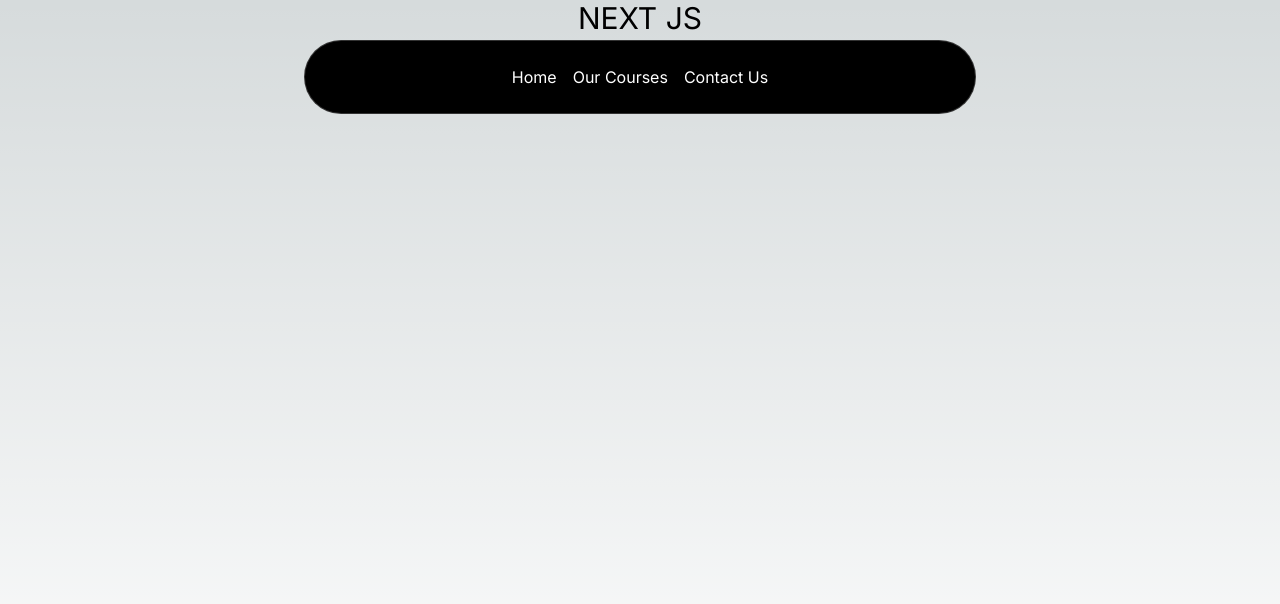
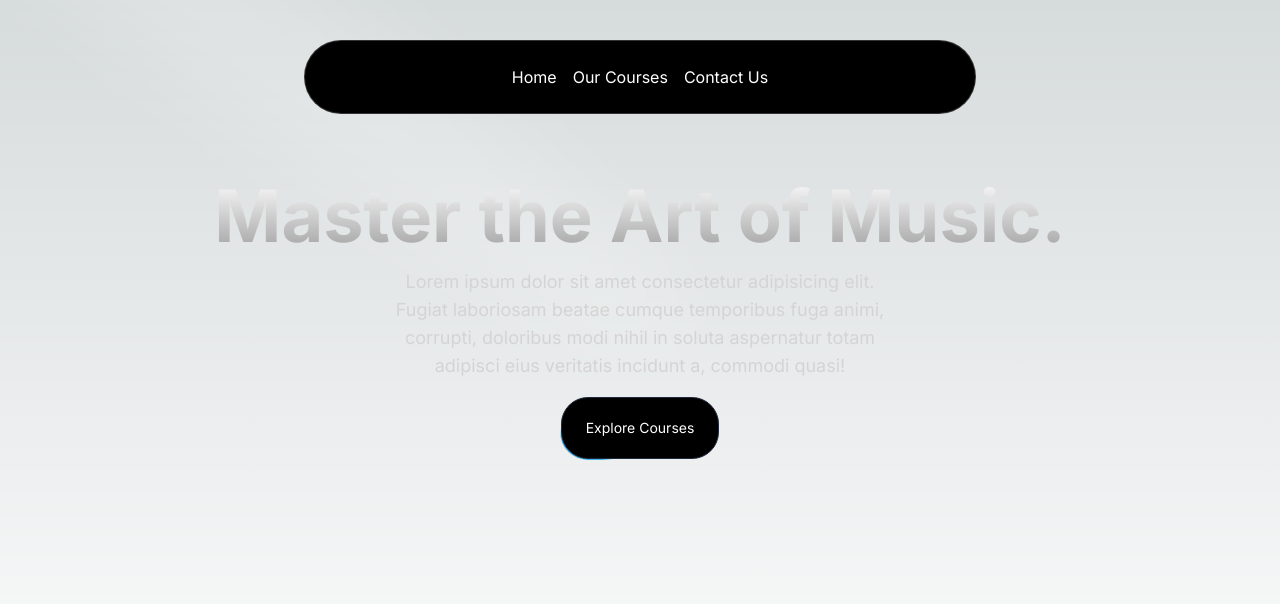
Before and after one commit to Minahil-Muhammad-Moiz/music-academy, a Next.js app: page / in a window 1280 px wide. Shown: the top 604 px of the page. Built offline with nearby package versions, Linux system fonts and the light colour scheme.

Commit message:
completed Hero Section

```diff
--- a/src/app/page.tsx
+++ b/src/app/page.tsx
@@ -1,9 +1,11 @@
+import HeroSection from "@/components/HeroSection";
 import Image from "next/image";
 
 export default function Home() {
   return (
     <main className="min-h-screen bg-black/(0.96) antialiased bg-grid-white/(0.02)">
-      <h1 className="text-3xl text-center">NEXT JS</h1>
+
+      <HeroSection/>
     </main>
   );
 }
--- /dev/null
+++ b/src/components/HeroSection.tsx
@@ -0,0 +1,32 @@
+import Link from 'next/link'
+import React from 'react'
+import { Spotlight } from './ui/Spotlight'
+import { Button } from './ui/moving-border'
+
+function HeroSection() {
+    return (
+        <div className='h-auto md:h-[40rem] w-full flex rounded-md flex-col items-center justify-center relative overflow-hidden mx-auto py-10 md:py-0'>
+            <Spotlight
+                className="-top-40 left-0 md:left-60 md:-top-20"
+                fill="white"
+            />
+            <div className='p-4 relative z-10 w-full text-center'>
+                <h1 className="mt-20 md:mt-0 text-4xl md:text-7xl font-bold bg-clip-text text-transparent bg-gradient-to-b from-neutral-50 to-neutral-400">Master the Art of Music.</h1>
+                <p className="mt-4 font-normal text-base md:text-lg text-neutral-300 max-w-lg mx-auto"
+                >Lorem ipsum dolor sit amet consectetur adipisicing elit. Fugiat laboriosam beatae cumque temporibus fuga animi, corrupti, doloribus modi nihil in soluta aspernatur totam adipisci eius veritatis incidunt a, commodi quasi!</p>
+                <div className='mt-4'>
+                    <Link href={'/courses'}>
+
+                        <Button
+                            borderRadius="1.75rem"
+                            className="bg-black dark:text-white border-neutral-200 dark:border-slate-800"
+                        >
+                            Explore Courses
+                        </Button></Link>
+                </div>
+            </div>
+        </div>
+    )
+}
+
+export default HeroSection
--- /dev/null
+++ b/src/components/ui/Spotlight.tsx
@@ -0,0 +1,56 @@
+import React from "react";
+import { cn } from "@/lib/utils";
+
+type SpotlightProps = {
+  className?: string;
+  fill?: string;
+};
+
+export const Spotlight = ({ className, fill }: SpotlightProps) => {
+  return (
+    <svg
+      className={cn(
+        "animate-spotlight pointer-events-none absolute z-[1]  h-[169%] w-[138%] lg:w-[84%] opacity-0",
+        className
+      )}
+      xmlns="http://www.w3.org/2000/svg"
+      viewBox="0 0 3787 2842"
+      fill="none"
+    >
+      <g filter="url(#filter)">
+        <ellipse
+          cx="1924.71"
+          cy="273.501"
+          rx="1924.71"
+          ry="273.501"
+          transform="matrix(-0.822377 -0.568943 -0.568943 0.822377 3631.88 2291.09)"
+          fill={fill || "white"}
+          fillOpacity="0.21"
+        ></ellipse>
+      </g>
+      <defs>
+        <filter
+          id="filter"
+          x="0.860352"
+          y="0.838989"
+          width="3785.16"
+          height="2840.26"
+          filterUnits="userSpaceOnUse"
+          colorInterpolationFilters="sRGB"
+        >
+          <feFlood floodOpacity="0" result="BackgroundImageFix"></feFlood>
+          <feBlend
+            mode="normal"
+            in="SourceGraphic"
+            in2="BackgroundImageFix"
+            result="shape"
+          ></feBlend>
+          <feGaussianBlur
+            stdDeviation="151"
+            result="effect1_foregroundBlur_1065_8"
+          ></feGaussianBlur>
+        </filter>
+      </defs>
+    </svg>
+  );
+};
--- /dev/null
+++ b/src/components/ui/moving-border.tsx
@@ -0,0 +1,139 @@
+"use client";
+import React from "react";
+import {
+  motion,
+  useAnimationFrame,
+  useMotionTemplate,
+  useMotionValue,
+  useTransform,
+} from "framer-motion";
+import { useRef } from "react";
+import { cn } from "@/lib/utils";
+
+export function Button({
+  borderRadius = "1.75rem",
+  children,
+  as: Component = "button",
+  containerClassName,
+  borderClassName,
+  duration,
+  className,
+  ...otherProps
+}: {
+  borderRadius?: string;
+  children: React.ReactNode;
+  as?: any;
+  containerClassName?: string;
+  borderClassName?: string;
+  duration?: number;
+  className?: string;
+  [key: string]: any;
+}) {
+  return (
+    <Component
+      className={cn(
+        "bg-transparent relative text-xl  h-16 w-40 p-[1px] overflow-hidden ",
+        containerClassName
+      )}
+      style={{
+        borderRadius: borderRadius,
+      }}
+      {...otherProps}
+    >
+      <div
+        className="absolute inset-0"
+        style={{ borderRadius: `calc(${borderRadius} * 0.96)` }}
+      >
+        <MovingBorder duration={duration} rx="30%" ry="30%">
+          <div
+            className={cn(
+              "h-20 w-20 opacity-[0.8] bg-[radial-gradient(var(--sky-500)_40%,transparent_60%)]",
+              borderClassName
+            )}
+          />
+        </MovingBorder>
+      </div>
+
+      <div
+        className={cn(
+          "relative bg-slate-900/[0.8] border border-slate-800 backdrop-blur-xl text-white flex items-center justify-center w-full h-full text-sm antialiased",
+          className
+        )}
+        style={{
+          borderRadius: `calc(${borderRadius} * 0.96)`,
+        }}
+      >
+        {children}
+      </div>
+    </Component>
+  );
+}
+
+export const MovingBorder = ({
+  children,
+  duration = 2000,
+  rx,
+  ry,
+  ...otherProps
+}: {
+  children: React.ReactNode;
+  duration?: number;
+  rx?: string;
+  ry?: string;
+  [key: string]: any;
+}) => {
+  const pathRef = useRef<any>();
+  const progress = useMotionValue<number>(0);
+
+  useAnimationFrame((time) => {
+    const length = pathRef.current?.getTotalLength();
+    if (length) {
+      const pxPerMillisecond = length / duration;
+      progress.set((time * pxPerMillisecond) % length);
+    }
+  });
+
+  const x = useTransform(
+    progress,
+    (val) => pathRef.current?.getPointAtLength(val).x
+  );
+  const y = useTransform(
+    progress,
+    (val) => pathRef.current?.getPointAtLength(val).y
+  );
+
+  const transform = useMotionTemplate`translateX(${x}px) translateY(${y}px) translateX(-50%) translateY(-50%)`;
+
+  return (
+    <>
+      <svg
+        xmlns="http://www.w3.org/2000/svg"
+        preserveAspectRatio="none"
+        className="absolute h-full w-full"
+        width="100%"
+        height="100%"
+        {...otherProps}
+      >
+        <rect
+          fill="none"
+          width="100%"
+          height="100%"
+          rx={rx}
+          ry={ry}
+          ref={pathRef}
+        />
+      </svg>
+      <motion.div
+        style={{
+          position: "absolute",
+          top: 0,
+          left: 0,
+          display: "inline-block",
+          transform,
+        }}
+      >
+        {children}
+      </motion.div>
+    </>
+  );
+};
--- a/tailwind.config.ts
+++ b/tailwind.config.ts
@@ -1,4 +1,9 @@
 import type { Config } from "tailwindcss";
+const defaultTheme = require("tailwindcss/defaultTheme");
+const colors = require("tailwindcss/colors");
+const {
+  default: flattenColorPalette,
+} = require("tailwindcss/lib/util/flattenColorPalette");
 
 const config: Config = {
   content: [
@@ -14,8 +19,37 @@ const config: Config = {
         "gradient-conic":
           "conic-gradient(from 180deg at 50% 50%, var(--tw-gradient-stops))",
       },
+      animation: {
+        spotlight: "spotlight 2s ease .75s 1 forwards",
+      },
+      keyframes: {
+        spotlight: {
+          "0%": {
+            opacity: '0',
+            transform: "translate(-72%, -62%) scale(0.5)",
+          },
+          "100%": {
+            opacity: '1',
+            transform: "translate(-50%,-40%) scale(1)",
+          },
+        },
+      },
     },
   },
-  plugins: [],
+  plugins: [
+    addVariablesForColors,
+  ],
 };
+
+// This plugin adds each Tailwind color as a global CSS variable, e.g. var(--gray-200).
+function addVariablesForColors({ addBase, theme }: any) {
+  let allColors = flattenColorPalette(theme("colors"));
+  let newVars = Object.fromEntries(
+    Object.entries(allColors).map(([key, val]) => [`--${key}`, val])
+  );
+
+  addBase({
+    ":root": newVars,
+  });
+}
 export default config;
```
